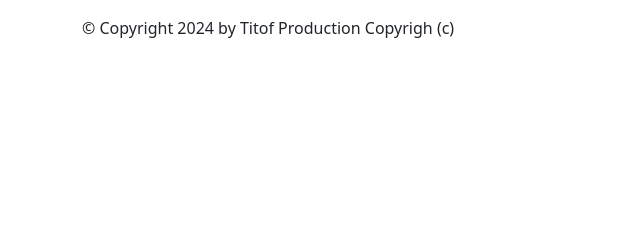
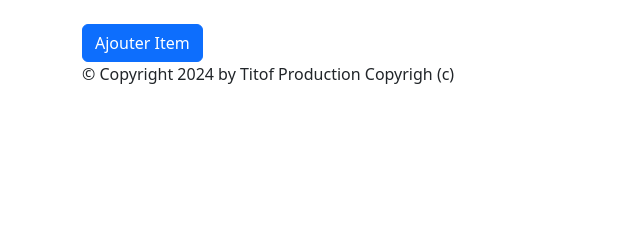
Before and after one commit to RomainMechain/myproject, a Django app: page /lesProduits/items/ in a window 1280 px wide. Shown: the part 121-361 px from the top of the page, without its empty margins (0-640 px from the left). Run offline with Django 5.2, Linux system fonts and the light colour scheme; data that the repository does not hold is empty; some libraries are stand-ins or nearby versions.

Commit message:
Ajout du cred item

```diff
--- a/GestionProduits/LesProduits/urls.py
+++ b/GestionProduits/LesProduits/urls.py
@@ -28,6 +28,8 @@ urlpatterns = [
     path("items/",views.ProductItemListView.as_view(), name="item-list"),
     path("item/<pk>",views.ProductItemDetailView.as_view(), name="item-detail"),
     path("item/<pk>/delete/",views.ProductItemDeleteView.as_view(), name="item-delete"),
+    path("item/<pk>/update/",views.ProductItemUpdateView.as_view(), name="item-update"),
+    path("item/add/",views.ProductItemCreateView.as_view(), name="item-add"),
 
     # Support :
     path("about",views.AboutView.as_view(), name='about-page'),
--- a/GestionProduits/LesProduits/views.py
+++ b/GestionProduits/LesProduits/views.py
@@ -5,7 +5,7 @@ from django.views.generic import TemplateView, ListView, DetailView, CreateView,
 from django.contrib.auth.views import LoginView
 from django.contrib.auth import authenticate, login, logout
 from django.contrib.auth.models import User
-from LesProduits.forms import ContactUsForm, ProductForm
+from LesProduits.forms import ContactUsForm, ProductForm, ProductItemForm
 from django.core.mail import send_mail
 from django.shortcuts import redirect
 from django.forms.models import BaseModelForm
@@ -185,6 +185,26 @@ class ProductItemDeleteView(DeleteView) :
     template_name = "Items/delete_items.html"
     success_url = reverse_lazy('item-list')
 
+@method_decorator(login_required, name='dispatch')
+class ProductItemUpdateView(UpdateView):
+    model = ProductItem
+    form_class=ProductItemForm
+    template_name = "Items/update_product_item.html"
+
+    def form_valid(self, form: BaseModelForm) -> HttpResponse:
+        product = form.save()
+        return redirect('item-detail', product.id)
+
+
+@method_decorator(login_required, name='dispatch')
+class ProductItemCreateView(CreateView):
+    model = ProductItem
+    form_class=ProductItemForm
+    template_name = "Items/new_item.html"
+
+    def form_valid(self, form: BaseModelForm) -> HttpResponse:
+        product = form.save()
+        return redirect('item-list')
 
 # Support :
 
--- a/GestionProduits/templates/Items/item_detail.html
+++ b/GestionProduits/templates/Items/item_detail.html
@@ -16,5 +16,6 @@ Mon application DJANGO
 {% endfor %}
 </ul>
 <a href="{% url 'item-list' %}" class="btn btn-primary mt-2">Retour</a>
-<a href="{% url 'item-delete' productitem.id %}" class="btn btn-primary mt-2">Supprimer</a>
+<a href="{% url 'item-delete' productitem.id %}" class="btn btn-danger mt-2">Supprimer</a>
+<a href="{% url 'item-update' productitem.id %}" class="btn btn-secondary mt-2">modifier</a>
 {% endblock %}
--- a/GestionProduits/templates/Items/list_items.html
+++ b/GestionProduits/templates/Items/list_items.html
@@ -24,9 +24,12 @@
             </td>
             <td>
                 <a href="{% url 'item-detail' item.id %}" class="btn btn-primary mt-2">Détails</a>
+                <a href="{% url 'item-delete' item.id %}" class="btn btn-danger mt-2">Supprimer</a>
+                <a href="{% url 'item-update' item.id %}" class="btn btn-secondary mt-2">modifier</a>
             </td>
         </tr>
         {% endfor %}
     </tbody>
 </table>
+<a href="{% url 'item-add'  %}" class="btn btn-primary mt-2">Ajouter Item</a>
 {% endblock %}
--- a/GestionProduits/templates/LesProduits/detail_product.html
+++ b/GestionProduits/templates/LesProduits/detail_product.html
@@ -16,7 +16,7 @@
         <li>Prix TTC: {{ product.price_ttc }}</li>
         <li>Date de création : {{ product.date_creation }}</li>
     </ul>
-    <a href="{% url 'product-update' product.id %}" class="btn btn-primary mt-2">modifier</a>
-    <a href="{% url 'product-delete' product.id %}" class="btn btn-primary mt-2">Supprimer</a>
+    <a href="{% url 'product-update' product.id %}" class="btn btn-secondary mt-2">modifier</a>
+    <a href="{% url 'product-delete' product.id %}" class="btn btn-danger mt-2">Supprimer</a>
     <a href="{% url 'product-list' %}" class="btn btn-primary mt-2">Retour à la liste des produits</a>
 {% endblock %}
```
Also changed, not shown: GestionProduits/LesProduits/forms.py (+7 -1 lines), GestionProduits/templates/Items/new_item.html (added, +10 -0 lines), GestionProduits/templates/Items/update_product_item.html (added, +10 -0 lines).
